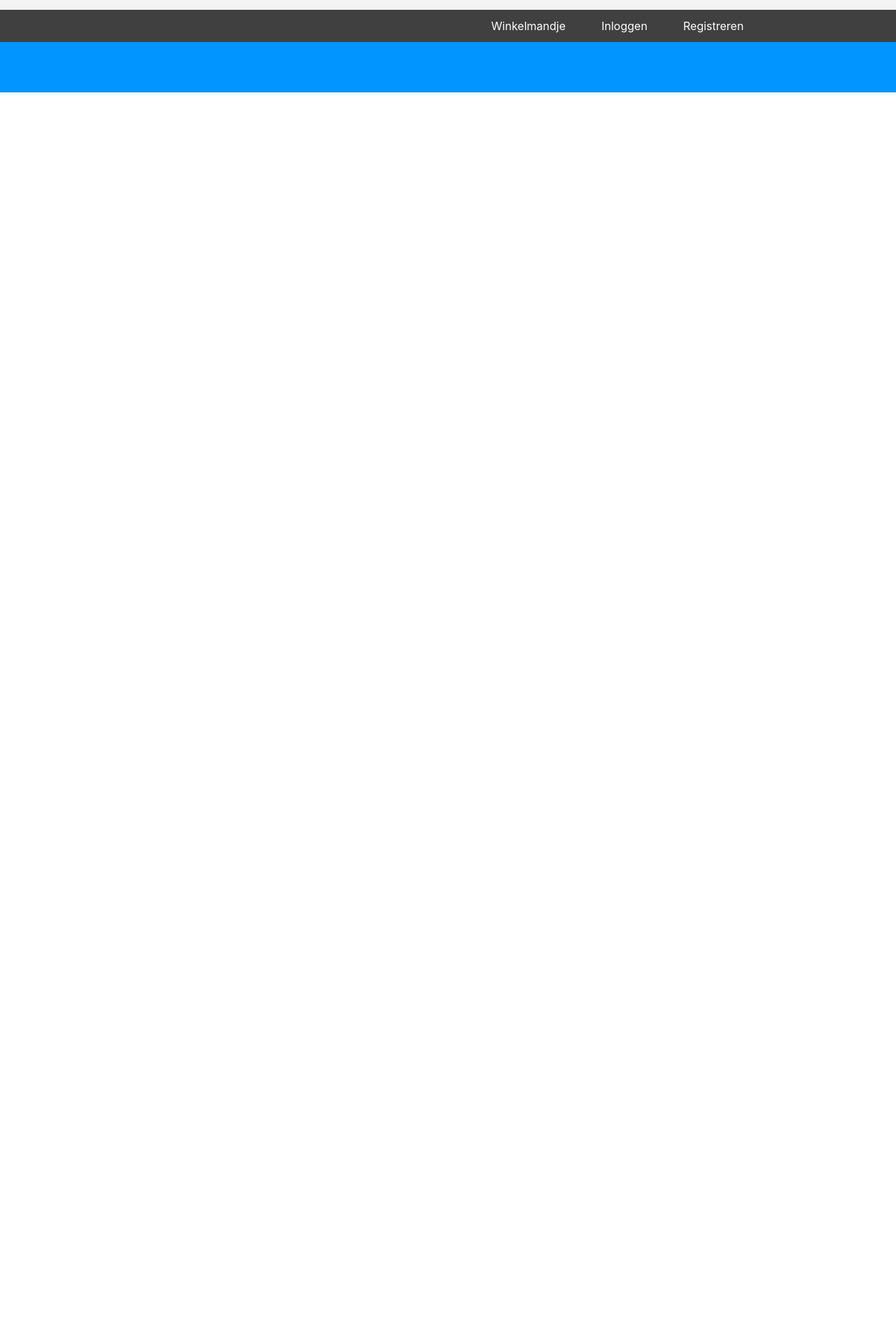
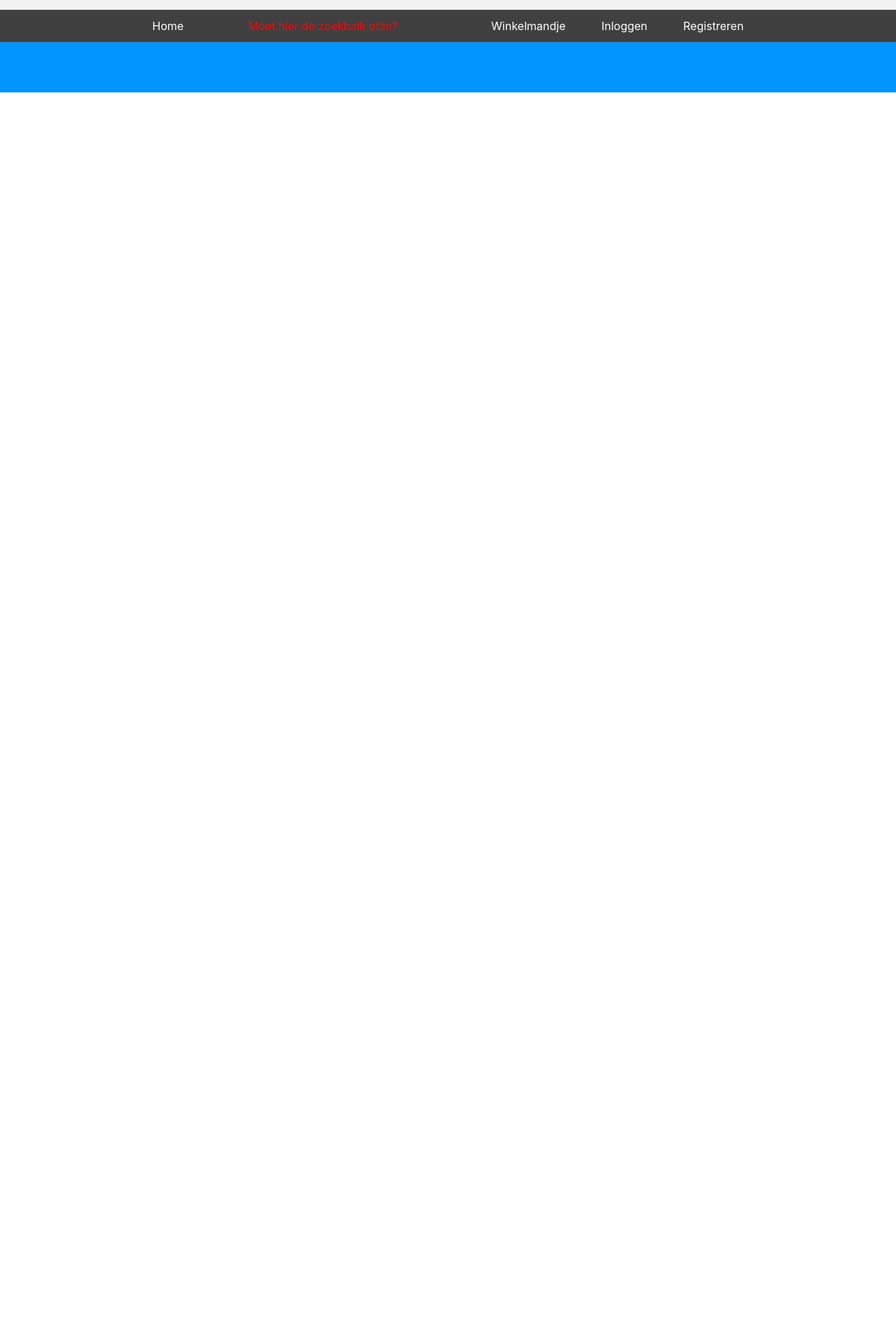
Before and after one commit to hypothermic/cms, a PHP site: page / in a window 1280 px wide. Shown: the part 320-2240 px from the top of the page at 70% size. Run offline with PHP 8.4, Linux system fonts and the light colour scheme; data that the repository does not hold is empty.

Commit message:
Push flexbox items in navigatie-site naar correcte plaats
Signed-off-by: hypothermic <admin@hypothermic.nl>

```diff
--- a/css/main.css.php
+++ b/css/main.css.php
@@ -29,8 +29,8 @@ include_once "../app/vendor.php";
 #navigatie-site-container {
     display: flex;
     display: -webkit-flex;
-    justify-content: end;
-    align-items: end;
+    justify-content: flex-start;
+    flex-wrap: wrap;
 }
 
 /* Dit zijn de individuele elementen binnen de navigatiebalk */
@@ -49,6 +49,8 @@ include_once "../app/vendor.php";
 }
 
 #navigatie-site-container a {
+    height: 100%;
+
     color: <?php echo VENDOR_THEME_COLOR_TEXT_NORMAL ?>;
     text-align: center;
     text-decoration: none;
@@ -79,8 +81,11 @@ include_once "../app/vendor.php";
     display: -webkit-flex;
     justify-content: center;
     align-items: center;
+
     padding: 0.7rem 1.6rem;
+
     height: 100%;
+
     float: left;
 }
 
@@ -93,6 +98,8 @@ include_once "../app/vendor.php";
 }*/
 
 #navigatie-categorieen a {
+    height: 100%;
+
     color: <?php echo VENDOR_THEME_COLOR_TEXT_NORMAL ?>;
     text-align: center;
     text-decoration: none;
@@ -158,3 +165,13 @@ include_once "../app/vendor.php";
     font-size: 1.35rem;
     font-family: "Lucida Sans Unicode", "Lucida Grande", sans-serif;
 }
+
+/* Zorgt dat flexbox items naar rechts worden gezet als justify-content start is.*/
+.flex-push {
+    margin-left: auto;
+}
+/* Net zoals flex-push alleen worden items op 50% gezet.*/
+.flex-center {
+    margin-left: auto;
+    margin-right: auto;
+}
--- a/index.php
+++ b/index.php
@@ -55,9 +55,11 @@ include_once("app/model/categorie.php"); // wordt gebruikt voor categorieen opha
                 <!-- Navigatie balk met website navigatie (home, contact, etc..)-->
                 <div id="navigatie-site">
                     <div id="navigatie-site-container" class="responsive-container">
-                        <div><a href="">Winkelmandje</a></div>
-                        <div><a href="">Inloggen</a></div>
-                        <div><a href="">Registreren</a></div>
+                        <a href="index.php"><div>Home</div></a>
+                        <a href="index.php" class="flex-center" style="color: red"><div>Moet hier de zoekbalk ofzo?</div></a>
+                        <a href="winkelmand.php" class="flex-push"><div>Winkelmandje</div></a>
+                        <a href="inloggen.php"><div>Inloggen</div></a>
+                        <a href="registreren.php"><div>Registreren</div></a>
                     </div>
                 </div>
 
@@ -69,7 +71,7 @@ include_once("app/model/categorie.php"); // wordt gebruikt voor categorieen opha
                     while ($row = $stmt->fetch(PDO::FETCH_ASSOC)) {
                         extract($row);
                         // Print een HTML element met de naam en een link naar de pagina
-                        printf("<div><a href=\"categorie.php?id=%s\">%s</a></div>", $StockGroupID, $StockGroupName);
+                        printf("<a href=\"categorie.php?id=%s\"><div>%s</div></a>", $StockGroupID, $StockGroupName);
                     }
                     ?>
                 </div>
```
